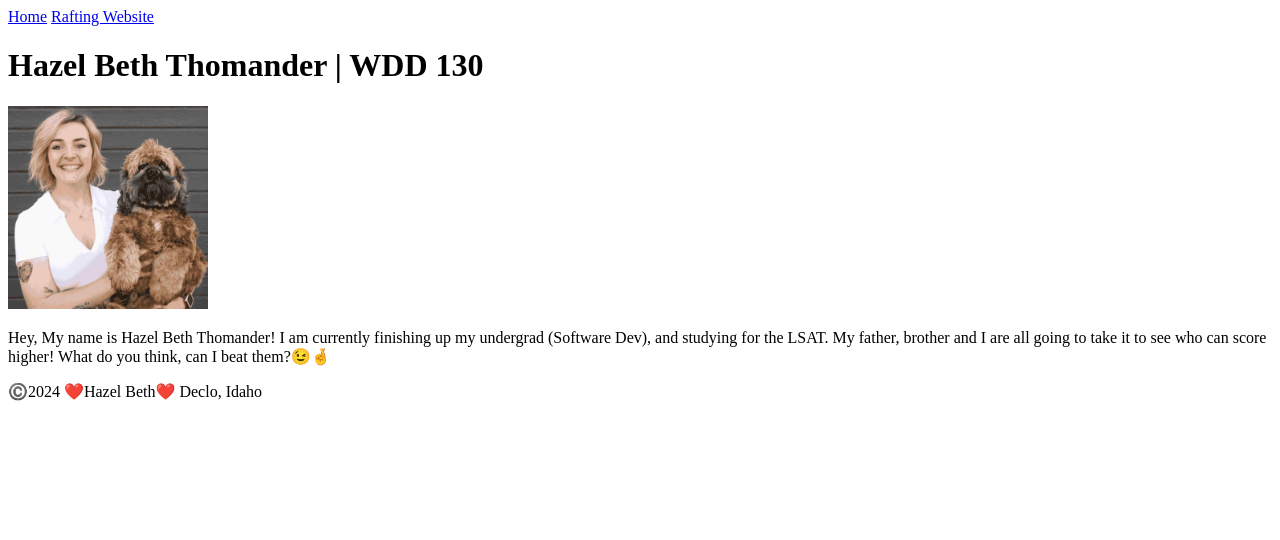
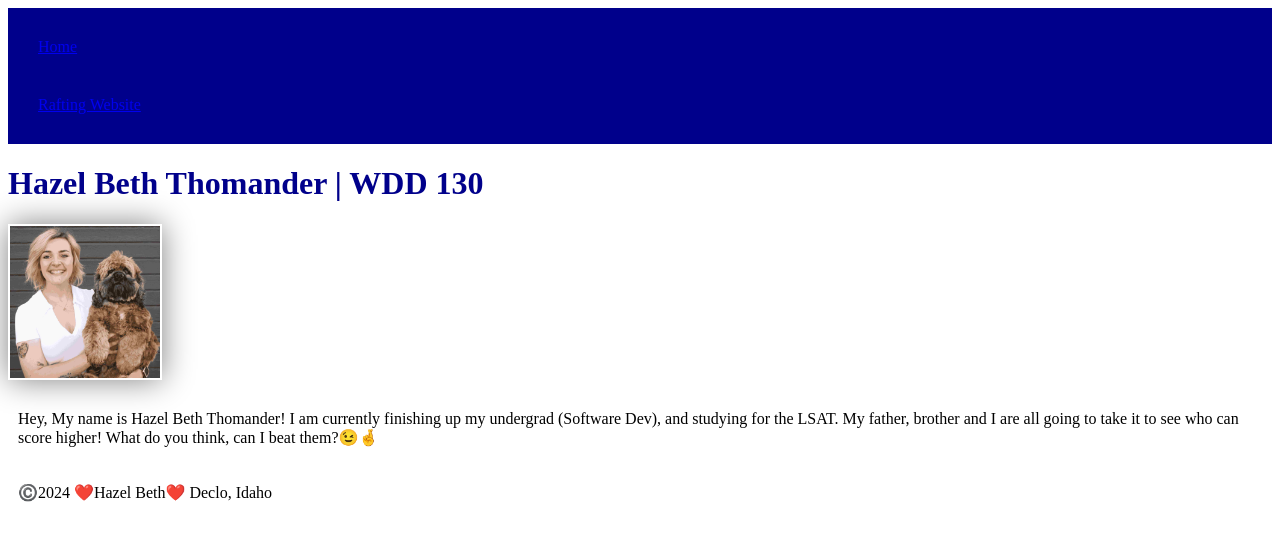
Before and after one commit to hthomander/wdd130, a plain HTML site: page index.html in a window 1280 px wide. Drawn offline with Linux system fonts and the light colour scheme.

Commit message:
link the CSS file to the html page

```diff
--- a/index.html
+++ b/index.html
@@ -4,6 +4,7 @@
     <meta charset="utf-8">
     <meta name="viewpoint" content="width=device-width, initial-scale=1.0">
     <title>Hazel Beth Thomander | WDD 130</title>
+    <link rel="stylesheet" href="styles/styles.css">
 </head>
 <body>
     <header>
--- /dev/null
+++ b/styles/styles.css
@@ -0,0 +1,24 @@
+nav {
+    background-color: darkblue;
+    padding: 10px;
+}
+
+nav a {
+    color: whilte;
+    display: block;
+    padding: 20px;
+}
+
+h1 {
+    color: darkblue;
+}
+img {
+    width: 150px;
+    height: auto;
+    border: 1px solid blacck;
+    padding: 2px;
+    box-shadow: 0 0 30px gray;
+}
+p {
+    padding: 10px;
+}
```
